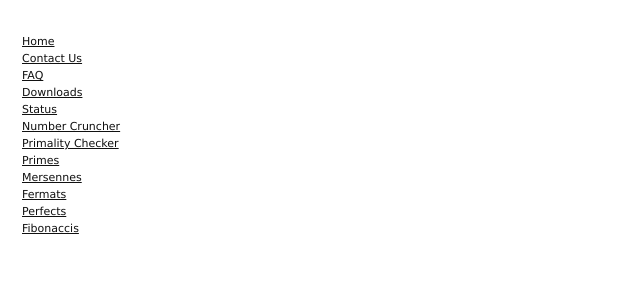
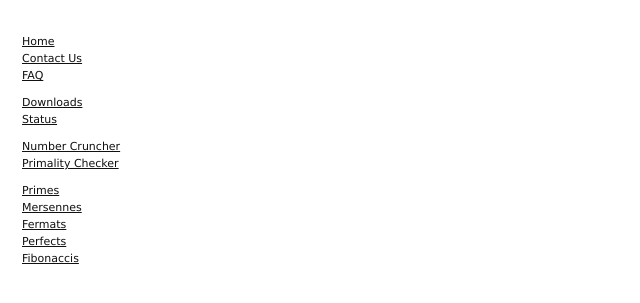
Before and after one commit to craigmayhew/bigprimes.net, a website built with webpack: page www/index.html in a window 1280 px wide. Shown: the part 73-376 px from the top of the page, without its empty margins (0-640 px from the left). Built offline with nearby package versions, Linux system fonts and the light colour scheme.

Commit message:
Added spacing between nav menu link groups

```diff
--- a/www/c.css
+++ b/www/c.css
@@ -8,6 +8,9 @@ nav {
   height: 400px;
   vertical-align: top;
   width: 14%;
+}
+nav div {
+  margin-bottom: 10px;
 }
 
 a:hover.link {
```
